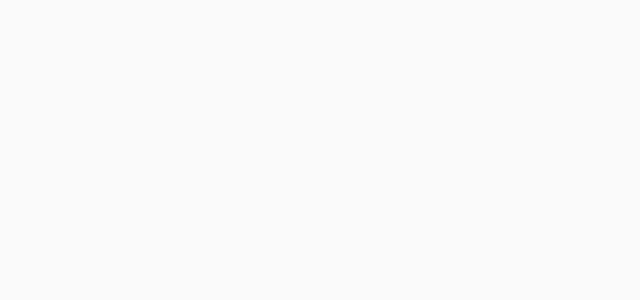
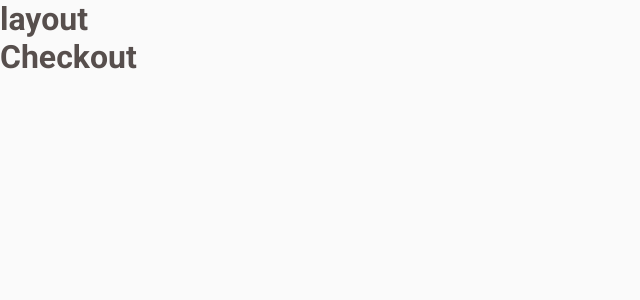
Before and after one commit to felipe0848/coffe-delivery, a React (Vite) app: page /checkout in a window 1280 px wide. Shown: the top 300 px of the page, without its empty margins (0-640 px from the left). Built offline with nearby package versions, Linux system fonts and the light colour scheme.

Commit message:
Feat: Create Routes

```diff
--- a/src/App.tsx
+++ b/src/App.tsx
@@ -1,10 +1,15 @@
 import { ThemeProvider } from 'styled-components'
 import { defaultTheme } from './styles/theme/default'
 import { GlobalStyle } from './styles/global'
+import { Router } from './router'
+import { BrowserRouter } from 'react-router-dom'
 
 export function App() {
   return (
     <ThemeProvider theme={defaultTheme}>
+      <BrowserRouter>
+        <Router />
+      </BrowserRouter>
       <GlobalStyle />
     </ThemeProvider>
   )
--- /dev/null
+++ b/src/layouts/dafault-layout/index.tsx
@@ -0,0 +1,10 @@
+import { Outlet } from 'react-router-dom'
+
+export function DefaultLayout() {
+  return (
+    <div>
+      <h1>layout</h1>
+      <Outlet />
+    </div>
+  )
+}
--- /dev/null
+++ b/src/pages/checkout/index.tsx
@@ -0,0 +1,3 @@
+export function Checkout() {
+  return <h1>Checkout</h1>
+}
--- /dev/null
+++ b/src/pages/home/index.tsx
@@ -0,0 +1,3 @@
+export function Home() {
+  return <h1>Home</h1>
+}
--- /dev/null
+++ b/src/pages/success/index.tsx
@@ -0,0 +1,3 @@
+export function SuccessPage() {
+  return <h1>Success</h1>
+}
--- /dev/null
+++ b/src/router.tsx
@@ -0,0 +1,17 @@
+import { Route, Routes } from 'react-router-dom'
+import { Home } from './pages/home'
+import { DefaultLayout } from './layouts/dafault-layout'
+import { Checkout } from './pages/checkout'
+import { SuccessPage } from './pages/success'
+
+export function Router() {
+  return (
+    <Routes>
+      <Route path="/" element={<DefaultLayout />}>
+        <Route path="/" element={<Home />} />
+        <Route path="/checkout" element={<Checkout />} />
+        <Route path="/checkout/success" element={<SuccessPage />} />
+      </Route>
+    </Routes>
+  )
+}
```
Also changed, not shown: src/layouts/dafault-layout/style.ts (added), src/pages/checkout/style.ts (added), src/pages/home/style.ts (added), src/pages/success/style.ts (added).
